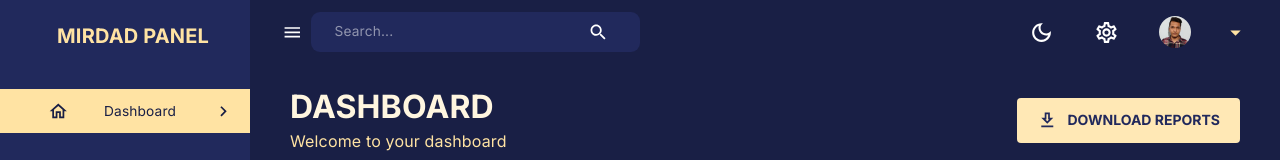
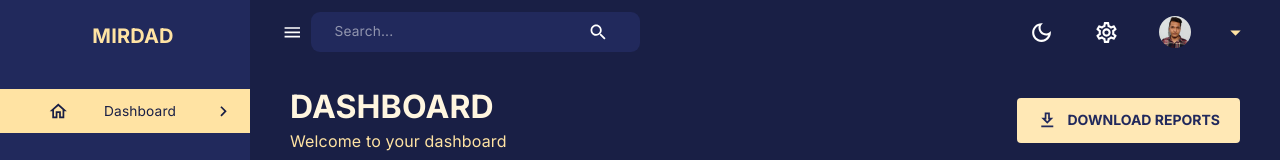
Before and after one commit to Mirdad1224/MERN_AdminPanel_Frontend, a React (Create React App) app: page /dashboard in a window 1280 px wide. Shown: the top 160 px of the page. Built offline with nearby package versions, Linux system fonts and the light colour scheme; no server answers.

Commit message:
change logo

```diff
--- a/src/components/Sidebar.tsx
+++ b/src/components/Sidebar.tsx
@@ -140,7 +140,7 @@ const Sidebar = ({
               <FlexBetween color={theme.palette.secondary.main}>
                 <Box display="flex" alignItems="center" gap="0.5rem">
                   <Typography variant="h4" fontWeight="bold">
-                    MIRDAD PANEL
+                    MIRDAD
                   </Typography>
                 </Box>
                 {!isNonMobile && (
```
